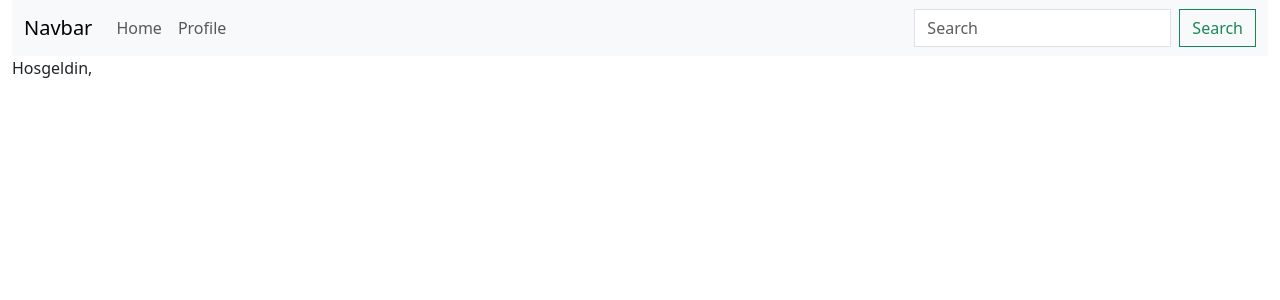
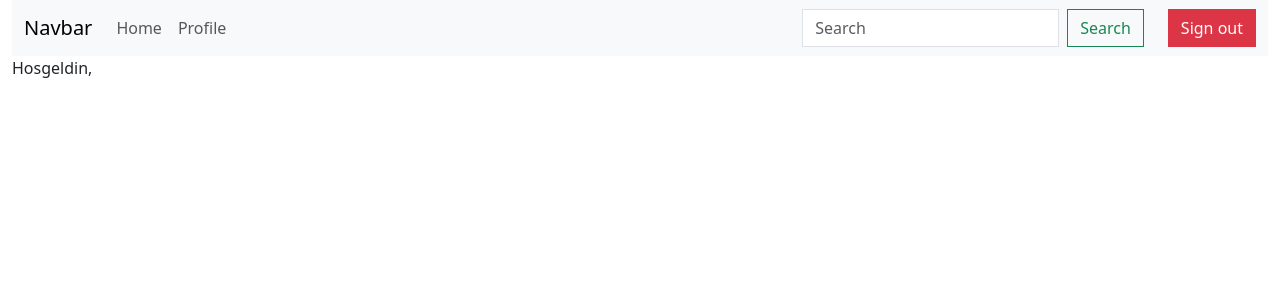
Before and after one commit to y3n3rrr/react101, a React (Create React App) app: page /home in a window 1280 px wide. Shown: the top 300 px of the page. Built offline with nearby package versions, Linux system fonts and the light colour scheme.

Commit message:
sign out dev

```diff
--- a/src/App.js
+++ b/src/App.js
@@ -14,9 +14,8 @@ function App() {
   <BrowserRouter>
     <AuthProvider>
         <Routes>
-          <Route path='' element={<Login />} />
           <Route path='/login' element={<Login />} />
-          <Route path='/*' element={<Layout /> }>
+          <Route path='/' element={<Layout /> }>
               <Route path='home' element={<Home />} />
               <Route path='profile' element={<Profile />} />
             </Route>
--- a/src/Login.js
+++ b/src/Login.js
@@ -19,7 +19,6 @@ export default function Login() {
 
 
   const handleLogin = () => {
-
     if (username == "admin" && password == "123") {
       auth.setUser({
         username:"Superman",
@@ -64,7 +63,7 @@ export default function Login() {
                 </label>
               </div>
               <div className="d-grid">
-                <button type="button" className="btn btn-secondary" onClick={handleLogin}>GİRİŞ</button>
+                <button type="button" className="btn btn-secondary" onClick={()=> handleLogin()}>GİRİŞ</button>
               </div>
             </form>
           </div>
--- a/src/Navbar.js
+++ b/src/Navbar.js
@@ -1,12 +1,22 @@
 import React from 'react'
-import { Link } from 'react-router-dom'
+import { Link, useNavigate } from 'react-router-dom'
+import { useAuth } from './hooks/AuthContext';
 
 export default function Navbar() {
+  const auth = useAuth();
+  const navigate = useNavigate();
+
+  const logout = () => {
+    auth.setUser(null)
+    auth.setRole(null)
+    navigate({ pathname: '/login' })
+  }
+
   return (
 <nav className="navbar navbar-expand-lg navbar-light bg-light">
   <div className="container-fluid">
     <a className="navbar-brand" href="#">
-      Navbar
+      {!!auth.user?.username ? `Merhaba, ${auth.user.username}` : 'Navbar'}
     </a>
     <button
       className="navbar-toggler"
@@ -28,15 +38,18 @@ export default function Navbar() {
           <Link  className="nav-link"  to="/profile">Profile</Link>
         </li>
       </ul>
-      <form className="d-flex">
+      <form className="d-flex" style={{whiteSpace:'nowrap'}}>
         <input
           className="form-control me-2"
           type="search"
           placeholder="Search"
           aria-label="Search"
         />
-        <button className="btn btn-outline-success" type="submit">
+        <button className="btn btn-outline-success me-4" type="submit">
           Search
+        </button>
+        <button className="btn btn-danger btn-block" type="button" onClick={logout}>
+          Sign out
         </button>
       </form>
     </div>
--- a/src/Profile.js
+++ b/src/Profile.js
@@ -19,12 +19,12 @@ export default function Profile() {
                       src="https://mdbcdn.b-cdn.net/img/Photos/new-templates/bootstrap-profiles/avatar-1.webp"
                       alt="Generic placeholder image"
                       className="img-fluid"
-                      style={{ width: 180, borderRadius: 10 }}
+                      style={{ width: 200, borderRadius: 10 }}
                     />
                   </div>
                   <div className="flex-grow-1 ms-3">
-                    <h5 className="mb-1">{auth.user?.username}</h5>
-                    <p className="mb-2 pb-1">{auth.role}</p>
+                    <h5 className="mb-1">{auth.user?.username ?? '-'}</h5>
+                    <p className="mb-2 pb-1">{auth.role ?? '-'}</p>
                       <div>
                    <div style={{   display:'flex',  gap: "12px"}}>
                     <label className='fw-bold'>E-Mail:</label>
```
